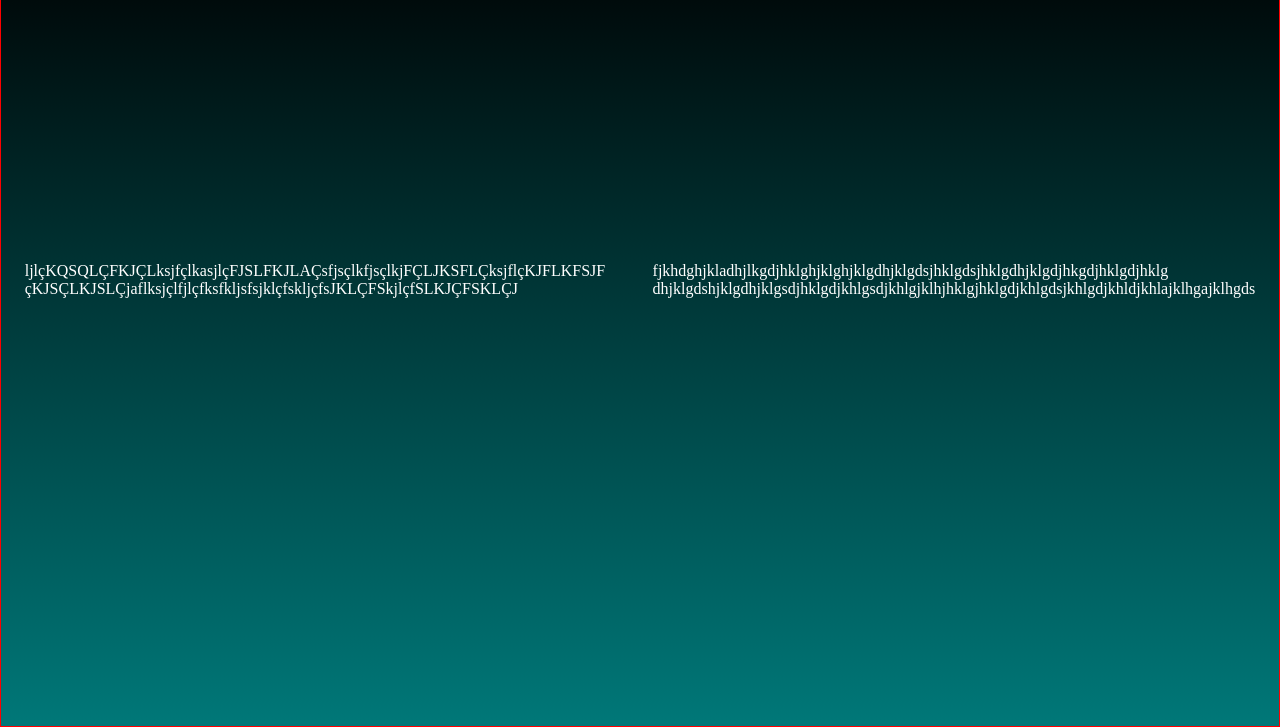
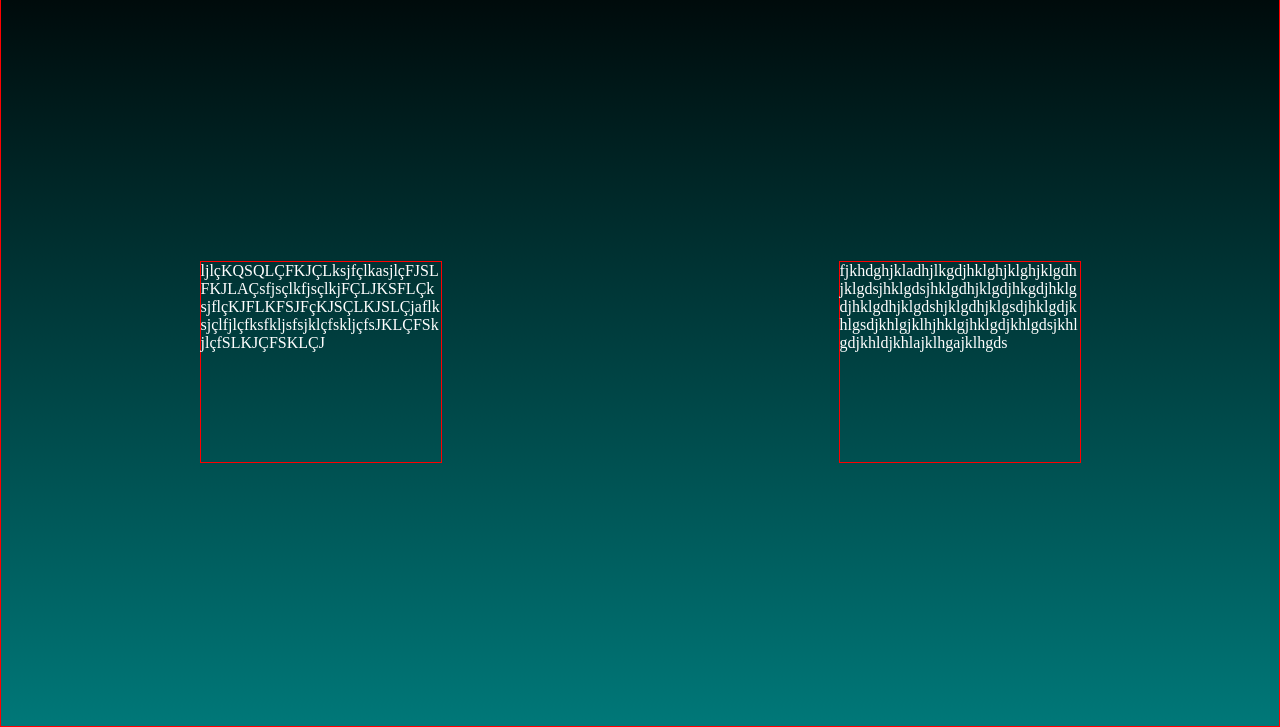
Before and after one commit to seaderal/sitehtmlpuro, a plain HTML site: page index.html in a window 1280 px wide. Shown: the part 73-800 px from the top of the page. Drawn offline with Linux system fonts and the light colour scheme.

Commit message:
modified:   index.html 	modified:   styles.css

```diff
--- a/index.html
+++ b/index.html
@@ -32,10 +32,10 @@
     </div>
     <div class="display-principal">
         <div class="caixaum">
-        ljlçKQSQLÇFKJÇLksjfçlkasjlçFJSLFKJLAÇsfjsçlkfjsçlkjFÇLJKSFLÇksjflçKJFLKFSJF<br>çKJSÇLKJSLÇjaflksjçlfjlçfksfkljsfsjklçfskljçfsJKLÇFSkjlçfSLKJÇFSKLÇJ
+        ljlçKQSQLÇFKJÇLksjfçlkasjlçFJSLFKJLAÇsfjsçlkfjsçlkjFÇLJKSFLÇksjflçKJFLKFSJFçKJSÇLKJSLÇjaflksjçlfjlçfksfkljsfsjklçfskljçfsJKLÇFSkjlçfSLKJÇFSKLÇJ
         </div>
         <div class="caixadois">
-        fjkhdghjkladhjlkgdjhklghjklghjklgdhjklgdsjhklgdsjhklgdhjklgdjhkgdjhklgdjhklg<br>dhjklgdshjklgdhjklgsdjhklgdjkhlgsdjkhlgjklhjhklgjhklgdjkhlgdsjkhlgdjkhldjkhlajklhgajklhgds
+        fjkhdghjkladhjlkgdjhklghjklghjklgdhjklgdsjhklgdsjhklgdhjklgdjhkgdjhklgdjhklgdhjklgdshjklgdhjklgsdjhklgdjkhlgsdjkhlgjklhjhklgjhklgdjkhlgdsjkhlgdjkhldjkhlajklhgajklhgds
         </div>
     </div>
 </header>
--- a/styles.css
+++ b/styles.css
@@ -62,11 +62,16 @@ body{
     display: flex;
     justify-content: space-around;
     align-items: center;
+    flex-flow: wrap;
 
 }
 
 .caixaum ,.caixadois{
     color:white;
     height: 200px;
+    max-width: 15em;
+    margin: 0 1px;
+    border: 1px solid red;
+    word-wrap:break-word;
 
 }
```
